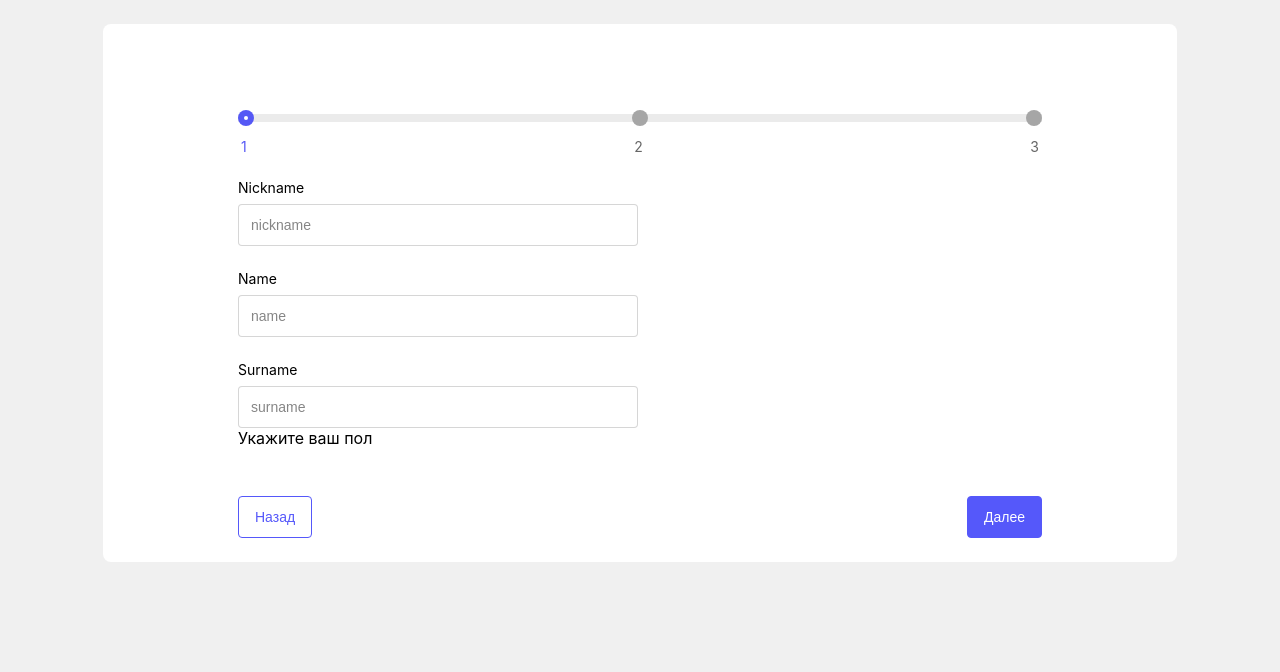
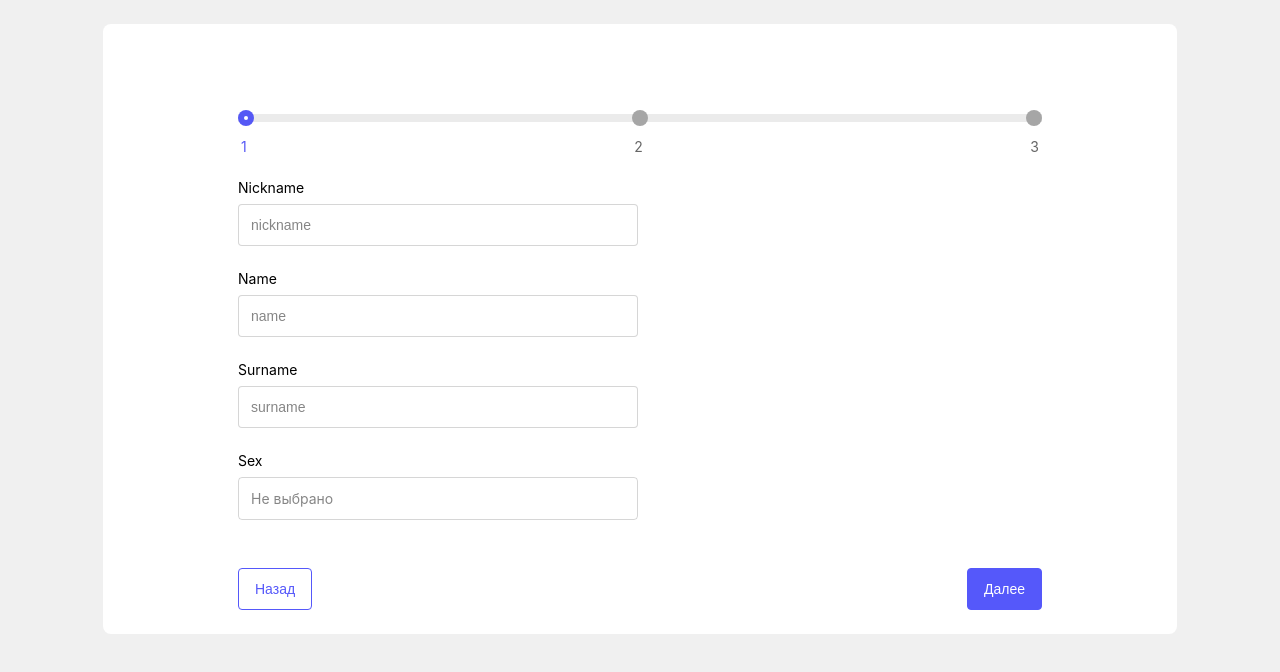
Before and after one commit to denzel56/myForm, a React (Vite) app: page /create in a window 1280 px wide. Shown: the top 672 px of the page. Built offline with nearby package versions, Linux system fonts and the light colour scheme.

Commit message:
style custom select

```diff
--- a/src/components/CustomSelect/CustomSelect.tsx
+++ b/src/components/CustomSelect/CustomSelect.tsx
@@ -14,10 +14,11 @@ const CustomSelect: FunctionComponent = () => {
 
   return (
     <SelectComponent
+      label="Sex"
       options={options}
       selected={selectedValue || null}
       onChange={handleSelectValue}
-      placeholder="Укажите ваш пол"
+      placeholder="Не выбрано"
     />
   );
 };
--- a/src/components/CustomSelect/SelectComponent/OptionComponent/OptionComponent.module.scss
+++ b/src/components/CustomSelect/SelectComponent/OptionComponent/OptionComponent.module.scss
@@ -1,3 +1,13 @@
 .root {
+  margin: 0;
+  padding: 12px;
+  border-radius: 4px;
+  font-size: 14px;
+  font-weight: 400;
+  list-style-type: none;
 
+  &:hover {
+    cursor: pointer;
+    background-color: rgba($color: #5558fa, $alpha: 0.2);
+  }
 }
--- a/src/components/CustomSelect/SelectComponent/SelectComponent.module.scss
+++ b/src/components/CustomSelect/SelectComponent/SelectComponent.module.scss
@@ -1,3 +1,34 @@
 .root {
+  width: 400px;
+  display: flex;
+  flex-direction: column;
+  text-align: left;
 
+  .label {
+    margin-top: 24px;
+    font-size: 14px;
+    font-weight: 400;
+  }
+
+  .field {
+    margin-top: 8px;
+    padding: 12px;
+    border: 1px solid rgba(0, 0, 0, 0.16);
+    border-radius: 4px;
+    font-size: 14px;
+    font-weight: 400;
+
+    &:hover {
+      cursor: pointer;
+    }
+
+    .placeholder {
+      color: rgba(0, 0, 0, 0.48);
+    }
+  }
+
+  .list {
+    margin: 0;
+    padding: 0;
+  }
 }
--- a/src/components/CustomSelect/SelectComponent/SelectComponent.tsx
+++ b/src/components/CustomSelect/SelectComponent/SelectComponent.tsx
@@ -1,7 +1,7 @@
 import {
   FunctionComponent,
-  MouseEvent,
   MouseEventHandler,
+  ReactNode,
   useEffect,
   useRef,
   useState,
@@ -11,6 +11,7 @@ import OptionComponent from "./OptionComponent";
 import s from "./SelectComponent.module.scss";
 
 type SelectProps = {
+  label: string;
   selected: Option | null;
   options: Option[];
   placeholder?: string;
@@ -24,6 +25,7 @@ type Option = {
 };
 
 const SelectComponent: FunctionComponent<SelectProps> = ({
+  label,
   options,
   selected,
   placeholder,
@@ -55,29 +57,43 @@ const SelectComponent: FunctionComponent<SelectProps> = ({
     onChange?.(value);
   };
 
-  const handleClickPlaceholder: MouseEventHandler<HTMLDivElement> = () => {
+  const handleClickSelect: MouseEventHandler<HTMLDivElement> = () => {
     setIsOpen((prevState) => !prevState);
   };
 
   return (
     <>
-      <div ref={ref} className={s.root} data-is-active={isOpen}>
+      <div className={s.root}>
+        <div className={s.label}>{label}</div>
         <div
-          data-selected={!!selected?.value}
-          onClick={handleClickPlaceholder}
-          tabIndex={0}
+          ref={ref}
+          className={s.field}
+          data-is-active={isOpen}
+          onClick={handleClickSelect}
         >
-          {selected?.title || placeholder}
+          {selected?.title ? (
+            <div data-selected={!!selected?.value} tabIndex={0}>
+              {selected?.title}
+            </div>
+          ) : (
+            <div
+              className={s.placeholder}
+              data-selected={!!selected?.value}
+              tabIndex={0}
+            >
+              {placeholder}
+            </div>
+          )}
         </div>
         {isOpen && (
-          <ul>
-            {options.map((item) => {
+          <ul className={s.list}>
+            {options.map<ReactNode>((item: Option) => (
               <OptionComponent
                 key={item.value}
                 option={item}
                 onClick={handleClickOption}
-              />;
-            })}
+              />
+            ))}
           </ul>
         )}
       </div>
```
